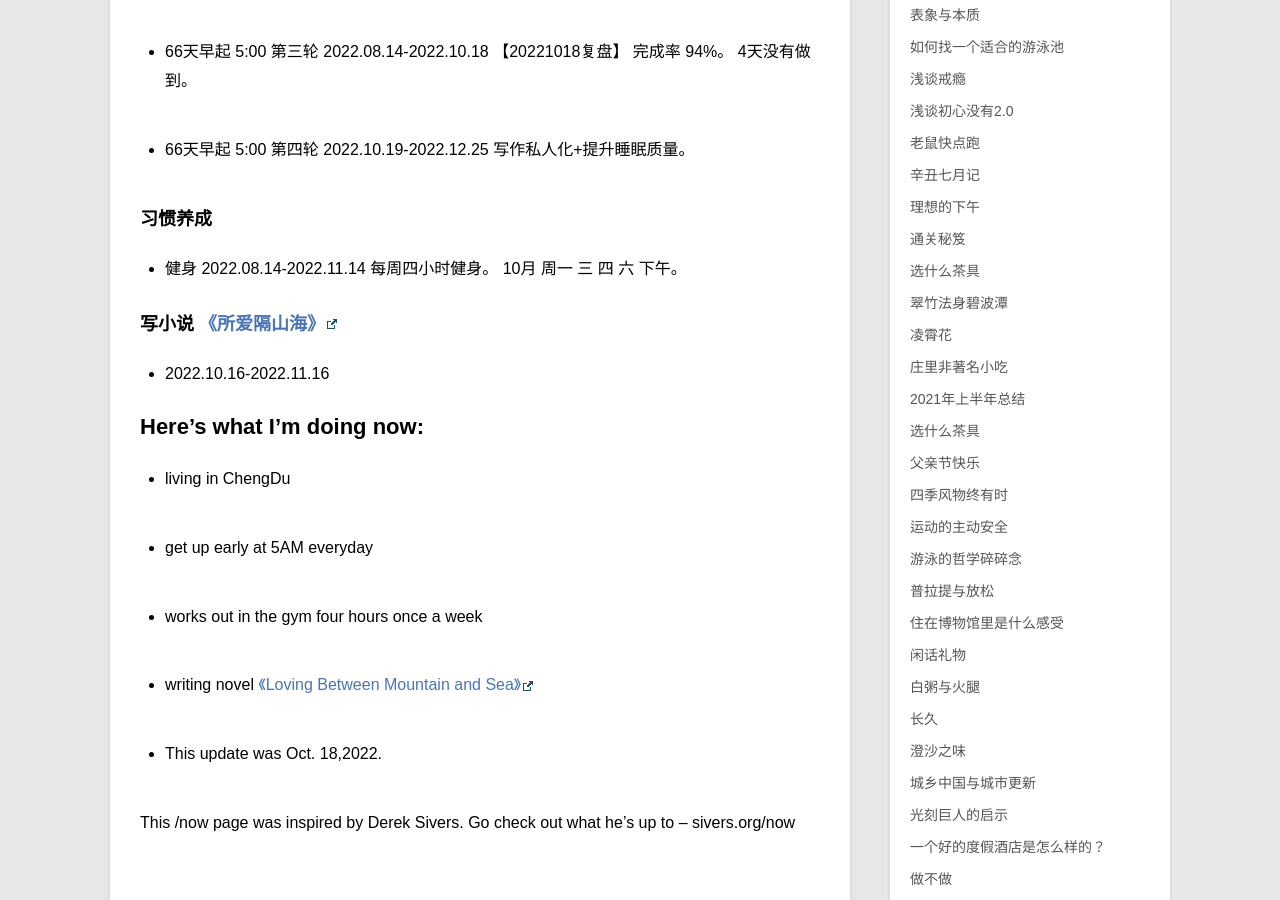
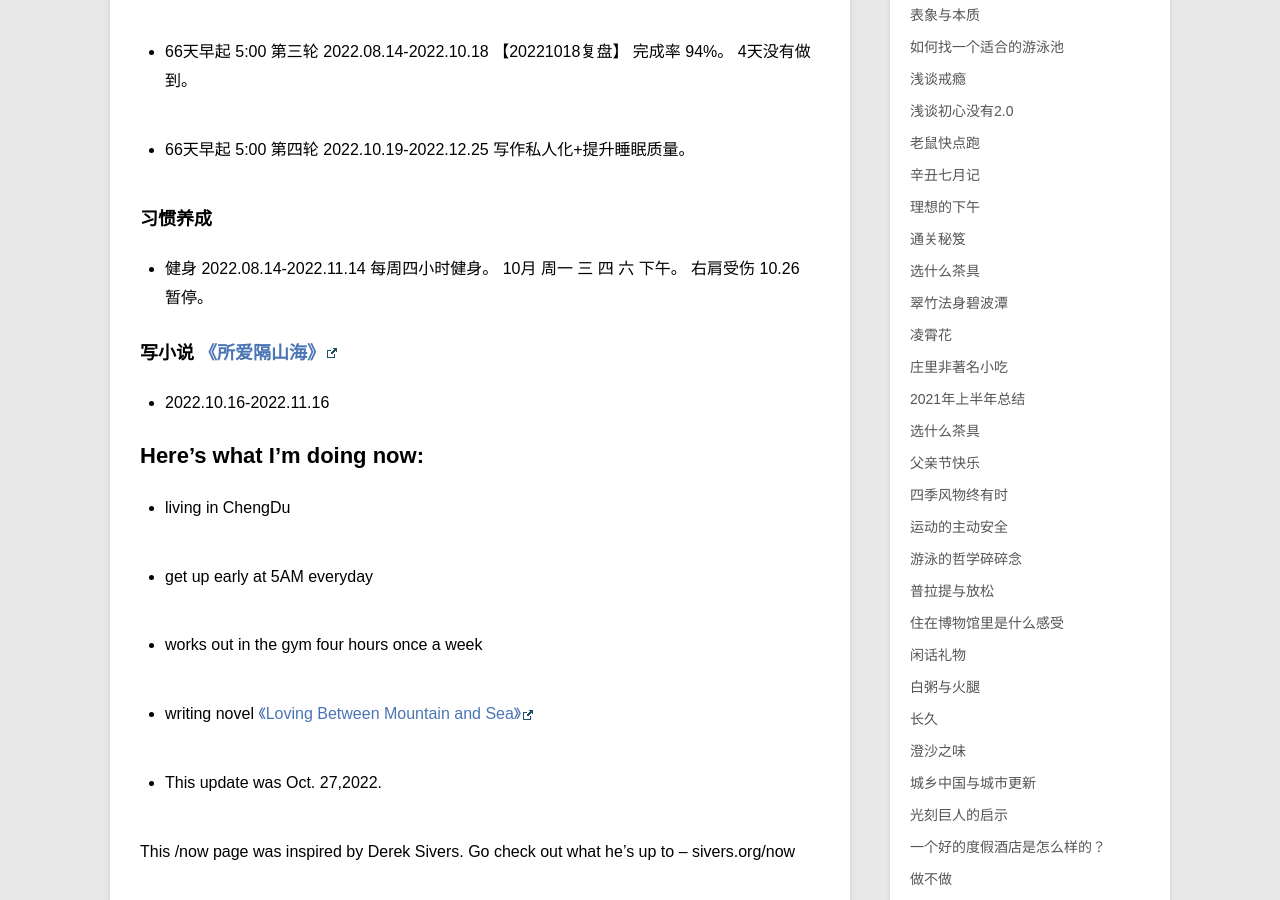
Before and after one commit to violettianjie/violettianjie.github.io, a Jekyll site: the page built from _posts/blog/2017-09-03-now.md, in a window 1280 px wide and 900 px high, scrolled down 638 px. Built offline with Jekyll 4.4.1, drawn with Linux system fonts in a browser that asks for light colours; comment, search, counter and statistics services are not loaded; some of the changed text lies outside the part shown.

Commit message:
Update 2017-09-03-now.md

```diff
--- a/_posts/blog/2017-09-03-now.md
+++ b/_posts/blog/2017-09-03-now.md
@@ -9,7 +9,7 @@ category: blog
 - 为什么有“[now page](http://nownownow.com/about)”？
 
 
-- 更新：2022-10-18
+- 更新：2022-10-27
 
 
 ## 正在做
@@ -28,7 +28,7 @@ category: blog
 
 ### 习惯养成
 
-- 健身 2022.08.14-2022.11.14 每周四小时健身。 10月 周一 三 四 六 下午。
+- 健身 2022.08.14-2022.11.14 每周四小时健身。 10月 周一 三 四 六 下午。 右肩受伤 10.26 暂停。
 
 ### 写小说 [《所爱隔山海》](http://violettianjie.com/loveshanhai)
 
@@ -45,7 +45,7 @@ category: blog
 
 - writing novel [《Loving Between Mountain and Sea》](http://violettianjie.com/loveshanhai)
 
-- This update was Oct. 18,2022.
+- This update was Oct. 27,2022.
 
 This /now page was inspired by Derek Sivers. Go check out what he’s up to – sivers.org/now
 
```
